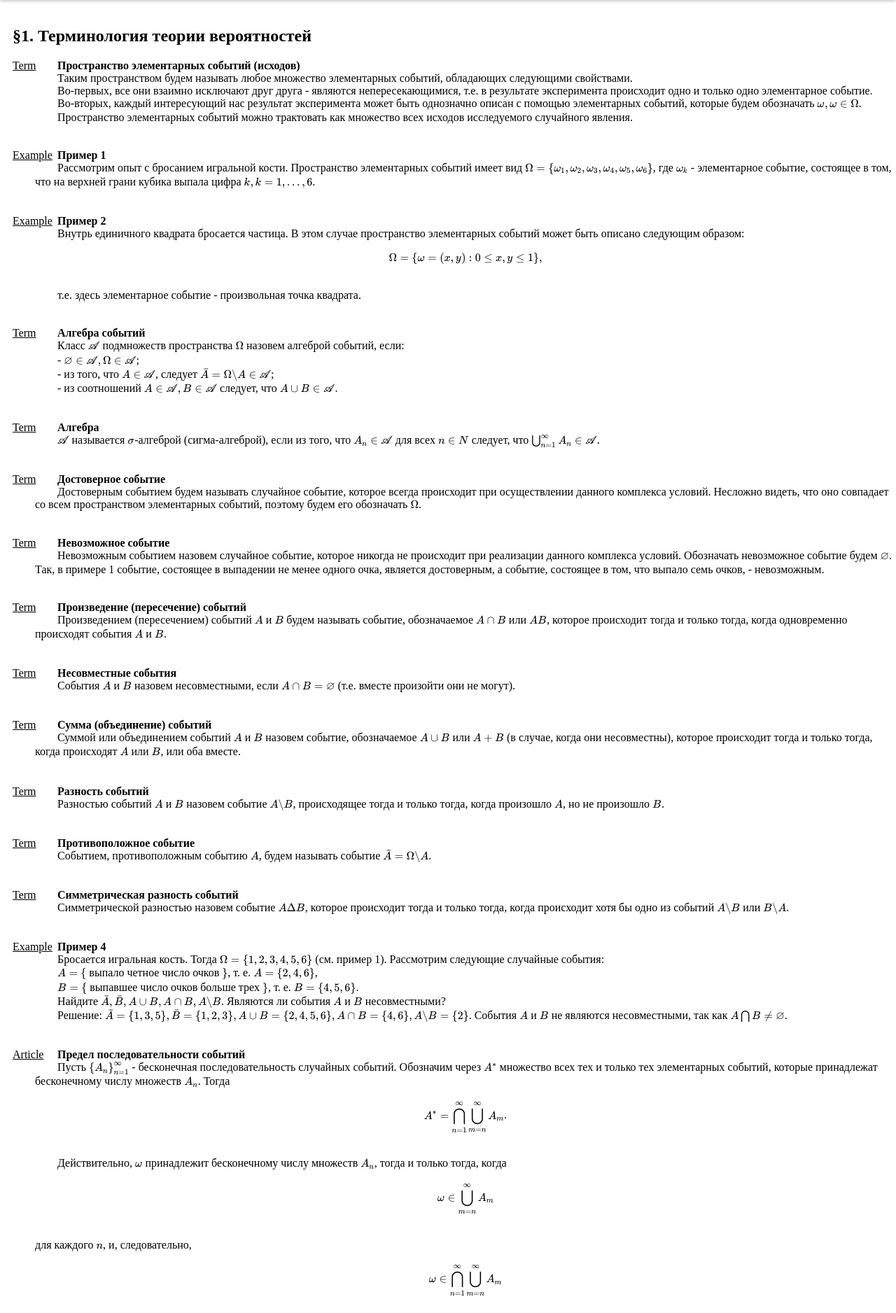
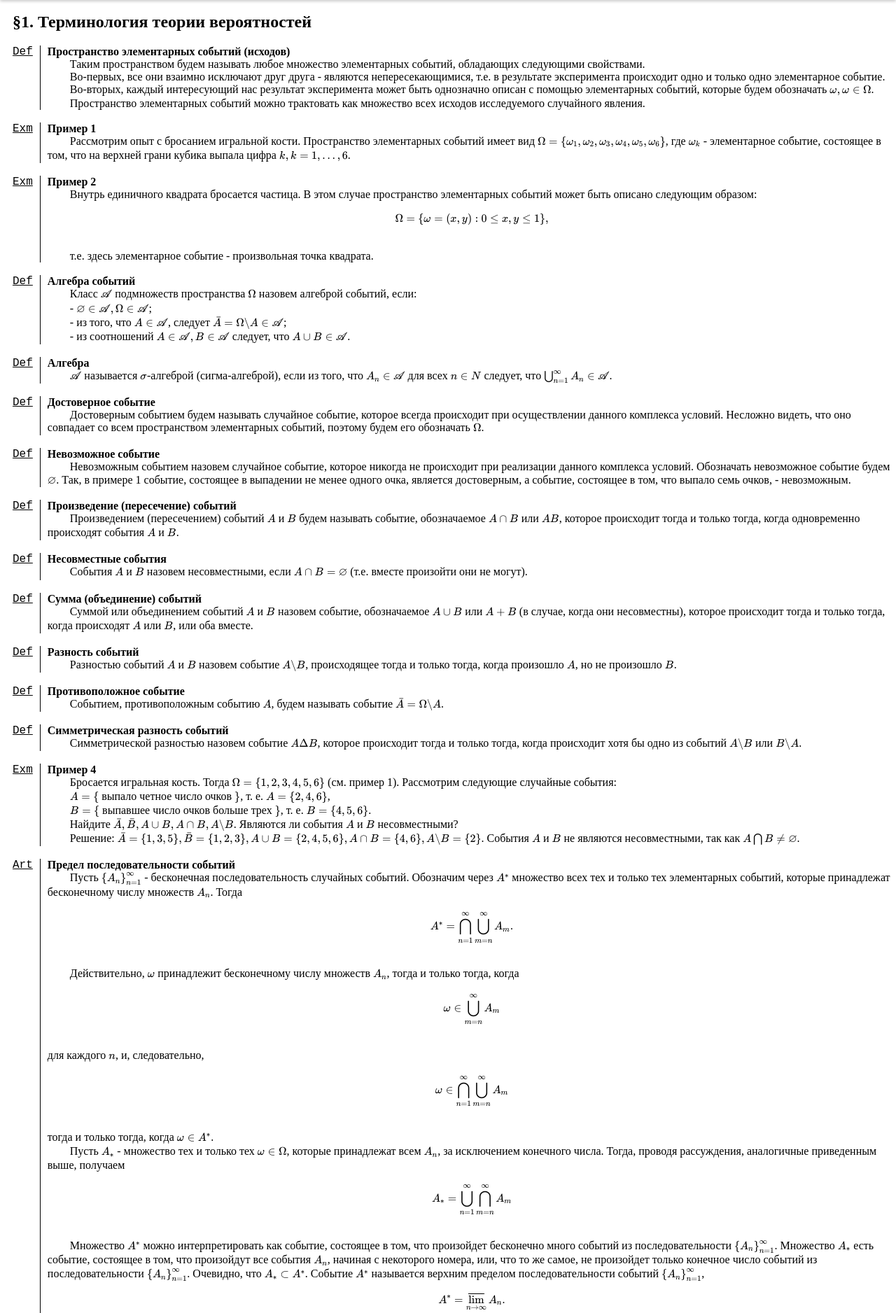
Before and after one commit to sovakeen/AtomMath, a Django app: page /summary_app/seq/ in a window 1280 px wide. Shown: the part 57-1933 px from the top of the page at 70% size. Run offline with Django 5.2, Linux system fonts and the light colour scheme; data comes from the database, SQL or seed files in the repository; both versions use the stored data as it was after the commit.

Commit message:
design changes for "sequential"

```diff
--- a/summary_app/models.py
+++ b/summary_app/models.py
@@ -1,4 +1,5 @@
 from django.db import models
+from .static.type_shortcuts import Term_type_3L_shortcuts
 
 class Term(models.Model):
 	class Type(models.TextChoices):
@@ -12,3 +13,7 @@ class Term(models.Model):
 	type = models.CharField(max_length=20, choices=Type, default=Type.UNSPECIFIED)
 	name = models.CharField(max_length=100)
 	definition = models.CharField(max_length=1000)
+
+	def short_type(self):
+		# return Term_type_3L_shortcuts.__members__[self.type]
+		return Term_type_3L_shortcuts.__dict__[self.type]
--- a/summary_app/static/css/templates/index.css
+++ b/summary_app/static/css/templates/index.css
@@ -21,6 +21,6 @@ text {
 .section_name {
     border: 1px solid;
     border-left: 0px;
-    border-top: 0px;
+    /* border-top: 0px; */
     padding: var(--small_offset) var(--small_offset) var(--small_offset) 0;
 }
--- a/summary_app/templates/summary_app/sequential.html
+++ b/summary_app/templates/summary_app/sequential.html
@@ -22,10 +22,15 @@
             {% if term_list %}
                 {% for term in term_list %}
                     {% if term.type == 'Section' %}
-                        <h2>{{ term.name }}</h2>
+                        <h2 style="margin-top: 0;">{{ term.name }}</h2>
                     {% else %}
-                        <u>{{ term.type }}</u><b class="pre">&#9{{ term.name }}</b><br>
-                        <div class="prewrap" style="margin-left: 32px">{{ term.definition }}</div><br><br>
+                    <div style="display: flex; align-items: top;">
+                        <u style="flex: 0 0 auto; font-family: 'Courier New', Courier, monospace;">{{ term.short_type }}</u>
+                        <div style="flex: 1; margin-left: 10px; border-left: 1px solid black; padding-left: 10px;">
+                            <b class="pre">{{ term.name }}</b><br>
+                            <div class="prewrap" style="">{{ term.definition }}</div>
+                        </div>
+                    </div><br>
                     {% endif %}
                 {% endfor %}
             {% else %}
```
Also changed, not shown: summary_app/static/type_shortcuts.py (added, +9 -0 lines), db.sqlite3, summary_app/static/__init__.py (added).
